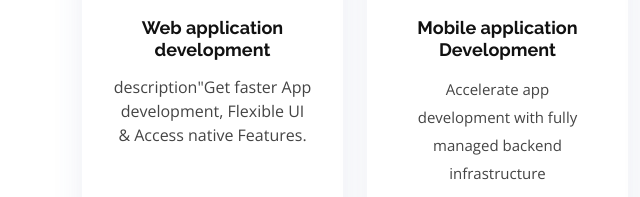
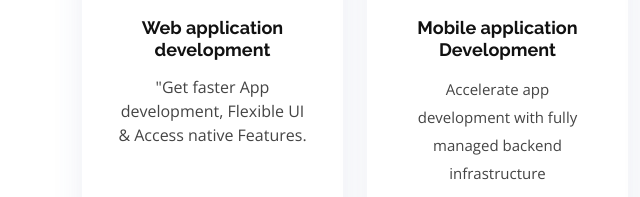
Before and after one commit to anandhusalin/anandhu, a plain HTML site: page index.html in a window 1280 px wide. Shown: the part 3082-3279 px from the top of the page, 0-640 px from the left. Drawn offline with nearby package versions, Linux system fonts and the light colour scheme.

Commit message:
second edit

```diff
--- a/index.html
+++ b/index.html
@@ -302,7 +302,7 @@
             <div class="icon-box">
               <div class="icon"><i class="bx bxl-dribbble"></i></div>
               <h4 class="title"><a href="">Web application development</a></h4>
-              <p >description"Get faster App development, Flexible UI & Access native Features.</p>
+              <p >"Get faster App development, Flexible UI & Access native Features.</p>
             </div>
           </div>
 
```
